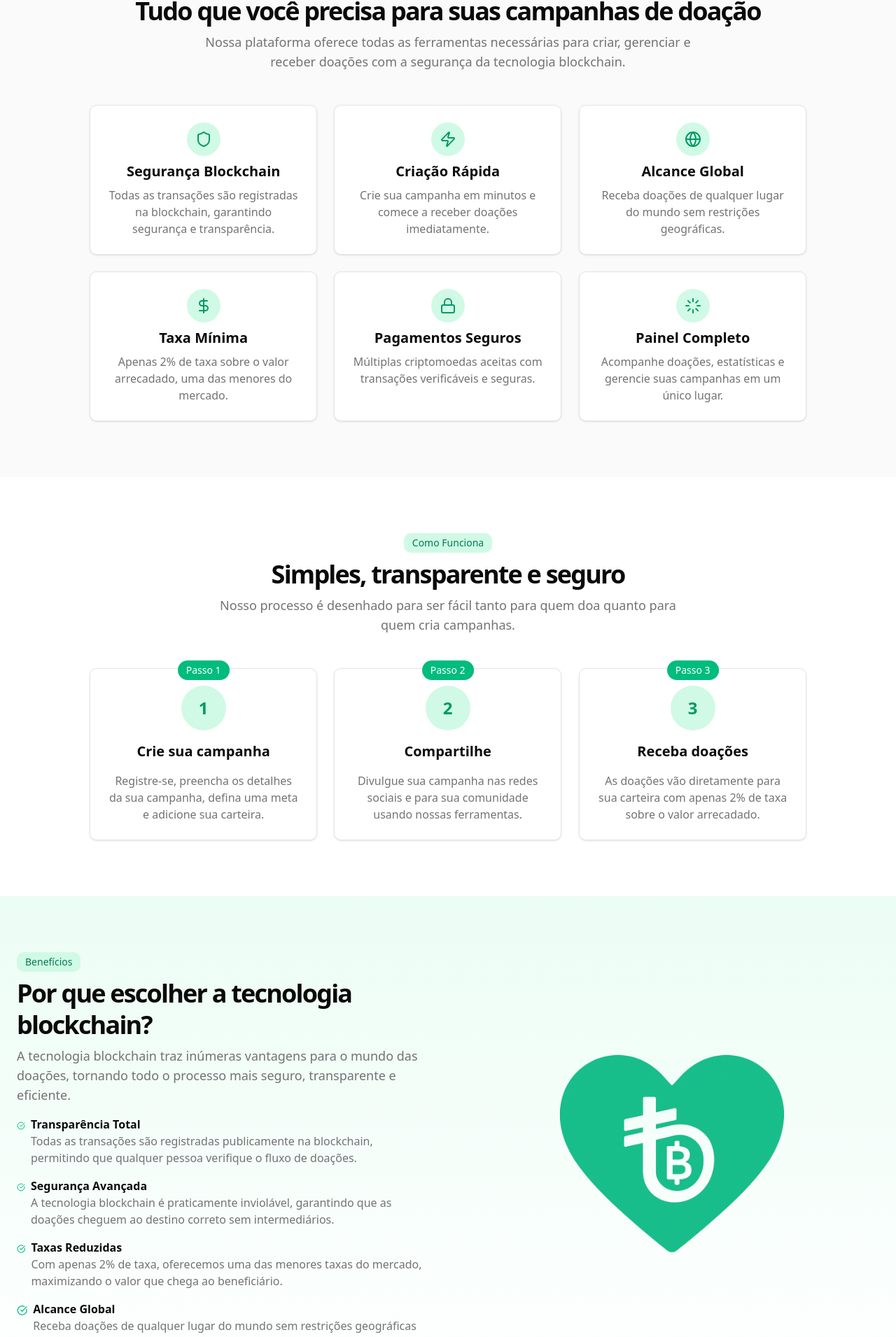
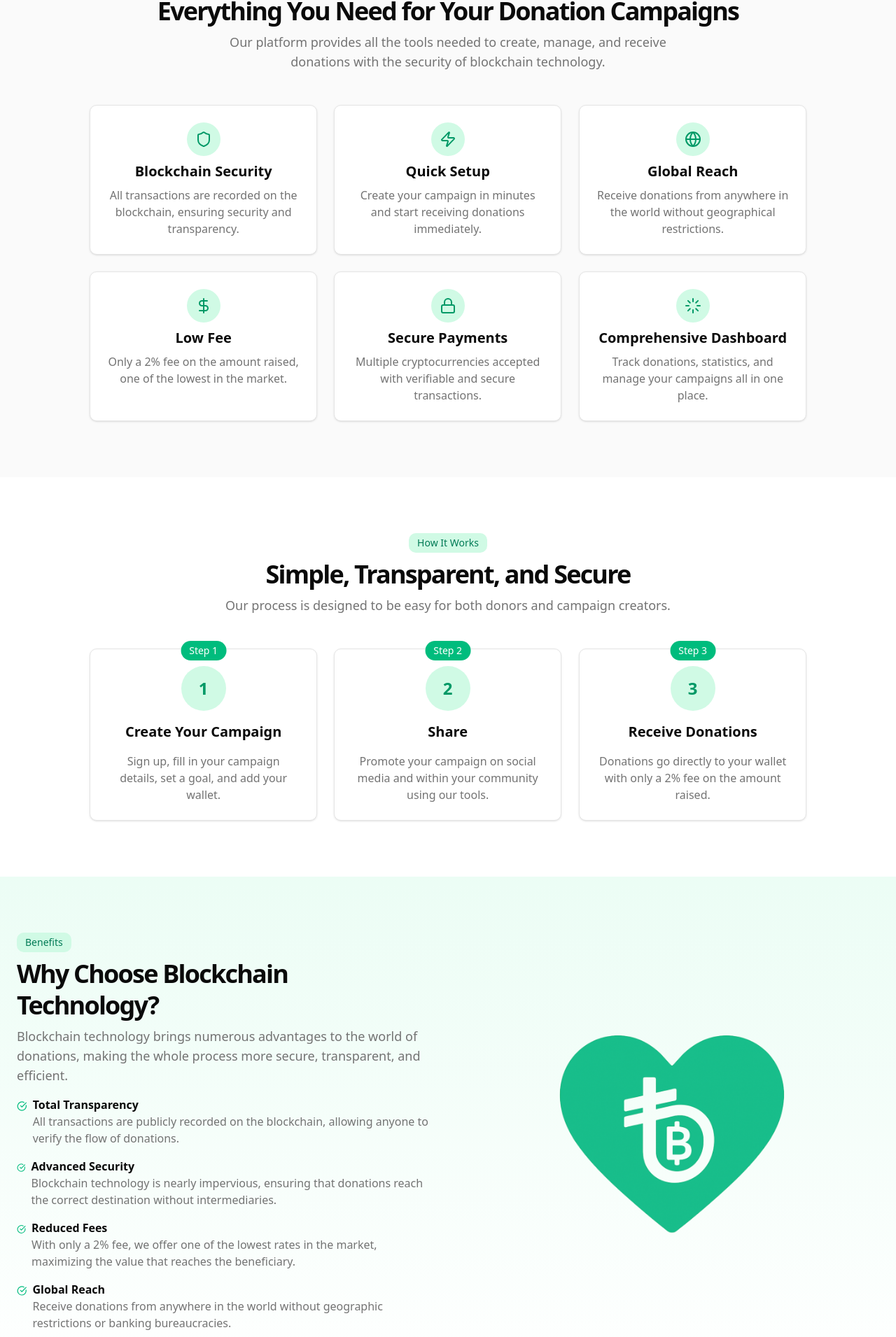
Before and after one commit to IgorThierry/donate-crypto-dapp, a Next.js app: page / in a window 1280 px wide. Shown: the part 862-2773 px from the top of the page at 70% size. Built offline with nearby package versions, Linux system fonts and the light colour scheme.

Commit message:
feat: add FAQ section with dynamic content and translate sections to English

```diff
--- a/src/components/pages/landing-page/sections/benefits.tsx
+++ b/src/components/pages/landing-page/sections/benefits.tsx
@@ -12,57 +12,56 @@ export function BenefitsSection() {
           <div className="flex flex-col justify-center space-y-4">
             <div className="space-y-2">
               <div className="inline-block rounded-lg bg-emerald-100 px-3 py-1 text-sm text-emerald-700">
-                Benefícios
+                Benefits
               </div>
               <h2 className="text-3xl font-bold tracking-tighter md:text-4xl/tight">
-                Por que escolher a tecnologia blockchain?
+                Why Choose Blockchain Technology?
               </h2>
               <p className="max-w-[600px] text-muted-foreground md:text-lg">
-                A tecnologia blockchain traz inúmeras vantagens para o mundo das
-                doações, tornando todo o processo mais seguro, transparente e
-                eficiente.
+                Blockchain technology brings numerous advantages to the world of
+                donations, making the whole process more secure, transparent,
+                and efficient.
               </p>
             </div>
             <ul className="grid gap-4">
               <li className="flex items-start gap-2">
                 <CheckCircle className="mt-1 h-5 w-5 text-emerald-500" />
                 <div>
-                  <h3 className="font-bold">Transparência Total</h3>
+                  <h3 className="font-bold">Total Transparency</h3>
                   <p className="text-muted-foreground">
-                    Todas as transações são registradas publicamente na
-                    blockchain, permitindo que qualquer pessoa verifique o fluxo
-                    de doações.
+                    All transactions are publicly recorded on the blockchain,
+                    allowing anyone to verify the flow of donations.
                   </p>
                 </div>
               </li>
               <li className="flex items-start gap-2">
                 <CheckCircle className="mt-1 h-5 w-5 text-emerald-500" />
                 <div>
-                  <h3 className="font-bold">Segurança Avançada</h3>
+                  <h3 className="font-bold">Advanced Security</h3>
                   <p className="text-muted-foreground">
-                    A tecnologia blockchain é praticamente inviolável,
-                    garantindo que as doações cheguem ao destino correto sem
-                    intermediários.
+                    Blockchain technology is nearly impervious, ensuring that
+                    donations reach the correct destination without
+                    intermediaries.
                   </p>
                 </div>
               </li>
               <li className="flex items-start gap-2">
                 <CheckCircle className="mt-1 h-5 w-5 text-emerald-500" />
                 <div>
-                  <h3 className="font-bold">Taxas Reduzidas</h3>
+                  <h3 className="font-bold">Reduced Fees</h3>
                   <p className="text-muted-foreground">
-                    Com apenas 2% de taxa, oferecemos uma das menores taxas do
-                    mercado, maximizando o valor que chega ao beneficiário.
+                    With only a 2% fee, we offer one of the lowest rates in the
+                    market, maximizing the value that reaches the beneficiary.
                   </p>
                 </div>
               </li>
               <li className="flex items-start gap-2">
                 <CheckCircle className="mt-1 h-5 w-5 text-emerald-500" />
                 <div>
-                  <h3 className="font-bold">Alcance Global</h3>
+                  <h3 className="font-bold">Global Reach</h3>
                   <p className="text-muted-foreground">
-                    Receba doações de qualquer lugar do mundo sem restrições
-                    geográficas ou burocracias bancárias.
+                    Receive donations from anywhere in the world without
+                    geographic restrictions or banking bureaucracies.
                   </p>
                 </div>
               </li>
--- a/src/components/pages/landing-page/sections/features.tsx
+++ b/src/components/pages/landing-page/sections/features.tsx
@@ -7,15 +7,14 @@ export function FeaturesSection() {
         <div className="flex flex-col items-center justify-center space-y-4 text-center">
           <div className="space-y-2">
             <div className="inline-block rounded-lg bg-emerald-100 px-3 py-1 text-sm text-emerald-700">
-              Recursos
+              Features
             </div>
             <h2 className="text-3xl font-bold tracking-tighter md:text-4xl/tight">
-              Tudo que você precisa para suas campanhas de doação
+              Everything You Need for Your Donation Campaigns
             </h2>
             <p className="mx-auto max-w-[700px] text-muted-foreground md:text-lg">
-              Nossa plataforma oferece todas as ferramentas necessárias para
-              criar, gerenciar e receber doações com a segurança da tecnologia
-              blockchain.
+              Our platform provides all the tools needed to create, manage, and
+              receive donations with the security of blockchain technology.
             </p>
           </div>
         </div>
@@ -24,60 +23,60 @@ export function FeaturesSection() {
             <div className="rounded-full bg-emerald-100 p-3">
               <Shield className="h-6 w-6 text-emerald-600" />
             </div>
-            <h3 className="text-xl font-bold">Segurança Blockchain</h3>
+            <h3 className="text-xl font-bold">Blockchain Security</h3>
             <p className="text-center text-muted-foreground">
-              Todas as transações são registradas na blockchain, garantindo
-              segurança e transparência.
+              All transactions are recorded on the blockchain, ensuring security
+              and transparency.
             </p>
           </div>
           <div className="flex flex-col items-center space-y-2 rounded-lg border bg-background p-6 shadow-sm will-change-transform">
             <div className="rounded-full bg-emerald-100 p-3">
               <Zap className="h-6 w-6 text-emerald-600" />
             </div>
-            <h3 className="text-xl font-bold">Criação Rápida</h3>
+            <h3 className="text-xl font-bold">Quick Setup</h3>
             <p className="text-center text-muted-foreground">
-              Crie sua campanha em minutos e comece a receber doações
-              imediatamente.
+              Create your campaign in minutes and start receiving donations
+              immediately.
             </p>
           </div>
           <div className="flex flex-col items-center space-y-2 rounded-lg border bg-background p-6 shadow-sm will-change-transform">
             <div className="rounded-full bg-emerald-100 p-3">
               <Globe className="h-6 w-6 text-emerald-600" />
             </div>
-            <h3 className="text-xl font-bold">Alcance Global</h3>
+            <h3 className="text-xl font-bold">Global Reach</h3>
             <p className="text-center text-muted-foreground">
-              Receba doações de qualquer lugar do mundo sem restrições
-              geográficas.
+              Receive donations from anywhere in the world without geographical
+              restrictions.
             </p>
           </div>
           <div className="flex flex-col items-center space-y-2 rounded-lg border bg-background p-6 shadow-sm will-change-transform">
             <div className="rounded-full bg-emerald-100 p-3">
               <DollarSign className="h-6 w-6 text-emerald-600" />
             </div>
-            <h3 className="text-xl font-bold">Taxa Mínima</h3>
+            <h3 className="text-xl font-bold">Low Fee</h3>
             <p className="text-center text-muted-foreground">
-              Apenas 2% de taxa sobre o valor arrecadado, uma das menores do
-              mercado.
+              Only a 2% fee on the amount raised, one of the lowest in the
+              market.
             </p>
           </div>
           <div className="flex flex-col items-center space-y-2 rounded-lg border bg-background p-6 shadow-sm will-change-transform">
             <div className="rounded-full bg-emerald-100 p-3">
               <Lock className="h-6 w-6 text-emerald-600" />
             </div>
-            <h3 className="text-xl font-bold">Pagamentos Seguros</h3>
+            <h3 className="text-xl font-bold">Secure Payments</h3>
             <p className="text-center text-muted-foreground">
-              Múltiplas criptomoedas aceitas com transações verificáveis e
-              seguras.
+              Multiple cryptocurrencies accepted with verifiable and secure
+              transactions.
             </p>
           </div>
           <div className="flex flex-col items-center space-y-2 rounded-lg border bg-background p-6 shadow-sm will-change-transform">
             <div className="rounded-full bg-emerald-100 p-3">
               <Loader className="h-6 w-6 text-emerald-600" />
             </div>
-            <h3 className="text-xl font-bold">Painel Completo</h3>
+            <h3 className="text-xl font-bold">Comprehensive Dashboard</h3>
             <p className="text-center text-muted-foreground">
-              Acompanhe doações, estatísticas e gerencie suas campanhas em um
-              único lugar.
+              Track donations, statistics, and manage your campaigns all in one
+              place.
             </p>
           </div>
         </div>
--- a/src/components/pages/landing-page/sections/how-it-works.tsx
+++ b/src/components/pages/landing-page/sections/how-it-works.tsx
@@ -5,55 +5,55 @@ export function HowItWorksSection() {
         <div className="flex flex-col items-center justify-center space-y-4 text-center">
           <div className="space-y-2">
             <div className="inline-block rounded-lg bg-emerald-100 px-3 py-1 text-sm text-emerald-700">
-              Como Funciona
+              How It Works
             </div>
             <h2 className="text-3xl font-bold tracking-tighter md:text-4xl/tight">
-              Simples, transparente e seguro
+              Simple, Transparent, and Secure
             </h2>
             <p className="mx-auto max-w-[700px] text-muted-foreground md:text-lg">
-              Nosso processo é desenhado para ser fácil tanto para quem doa
-              quanto para quem cria campanhas.
+              Our process is designed to be easy for both donors and campaign
+              creators.
             </p>
           </div>
         </div>
         <div className="mx-auto mt-12 grid max-w-5xl gap-6 md:grid-cols-3">
           <div className="relative flex flex-col items-center space-y-4 rounded-lg border bg-background p-6 shadow-sm will-change-transform">
             <div className="absolute -top-3 left-1/2 -translate-x-1/2 rounded-full bg-emerald-500 px-3 py-1 text-sm font-medium text-white">
-              Passo 1
+              Step 1
             </div>
             <div className="h-16 w-16 rounded-full bg-emerald-100 flex items-center justify-center">
               <span className="text-2xl font-bold text-emerald-600">1</span>
             </div>
-            <h3 className="text-xl font-bold">Crie sua campanha</h3>
+            <h3 className="text-xl font-bold">Create Your Campaign</h3>
             <p className="text-center text-muted-foreground">
-              Registre-se, preencha os detalhes da sua campanha, defina uma meta
-              e adicione sua carteira.
+              Sign up, fill in your campaign details, set a goal, and add your
+              wallet.
             </p>
           </div>
           <div className="relative flex flex-col items-center space-y-4 rounded-lg border bg-background p-6 shadow-sm will-change-transform">
             <div className="absolute -top-3 left-1/2 -translate-x-1/2 rounded-full bg-emerald-500 px-3 py-1 text-sm font-medium text-white">
-              Passo 2
+              Step 2
             </div>
             <div className="h-16 w-16 rounded-full bg-emerald-100 flex items-center justify-center">
               <span className="text-2xl font-bold text-emerald-600">2</span>
             </div>
-            <h3 className="text-xl font-bold">Compartilhe</h3>
+            <h3 className="text-xl font-bold">Share</h3>
             <p className="text-center text-muted-foreground">
-              Divulgue sua campanha nas redes sociais e para sua comunidade
-              usando nossas ferramentas.
+              Promote your campaign on social media and within your community
+              using our tools.
             </p>
           </div>
           <div className="relative flex flex-col items-center space-y-4 rounded-lg border bg-background p-6 shadow-sm will-change-transform">
             <div className="absolute -top-3 left-1/2 -translate-x-1/2 rounded-full bg-emerald-500 px-3 py-1 text-sm font-medium text-white">
-              Passo 3
+              Step 3
             </div>
             <div className="h-16 w-16 rounded-full bg-emerald-100 flex items-center justify-center">
               <span className="text-2xl font-bold text-emerald-600">3</span>
             </div>
-            <h3 className="text-xl font-bold">Receba doações</h3>
+            <h3 className="text-xl font-bold">Receive Donations</h3>
             <p className="text-center text-muted-foreground">
-              As doações vão diretamente para sua carteira com apenas 2% de taxa
-              sobre o valor arrecadado.
+              Donations go directly to your wallet with only a 2% fee on the
+              amount raised.
             </p>
           </div>
         </div>
```
Also changed, not shown: src/app/(application)/(public)/about/page.tsx (+8 -63 lines), src/components/pages/landing-page/sections/faq.tsx (+11 -58 lines), src/data/faq.ts (added, +40 -0 lines).
